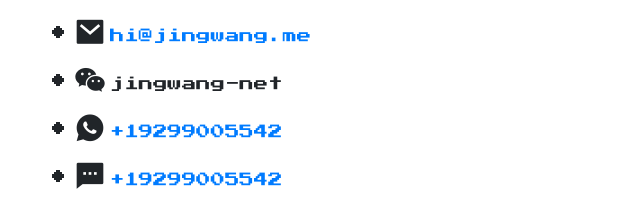
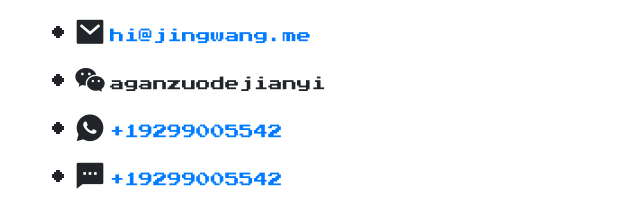
Before and after one commit to jingwangnet/jingwangnet.github.io, a plain HTML site: page index.html in a window 1280 px wide. Shown: the part 843-1046 px from the top of the page, 0-640 px from the left. Drawn offline with nearby package versions, Linux system fonts and the light colour scheme.

Commit message:
update contacts

```diff
--- a/index.html
+++ b/index.html
@@ -53,7 +53,7 @@
             <li><i class="ri-ie-fill"></i><a href="https://jingwang.me" target="_blank" title="website">jingwang.me</a></li>
             <li><i class="ri-telegram-fill"></i><a href="https://t.me/jingwangnet" target="_blank" title="telegram">@jingwangnet</a></li>
             <li><i class="ri-mail-fill"></i><a href="mailto:hi@jingwang.me" target="_blank" title="Email">hi@jingwang.me</a></li>
-            <li><i class="ri-wechat-fill"></i>jingwang-net</li>
+            <li><i class="ri-wechat-fill"></i>aganzuodejianyi</li>
             <li><i class="ri-whatsapp-fill"></i><a href="https://wa.me/19299005542" target="_blank" title="WhatsApp">+19299005542</a></li>
             <li><i class="ri-message-2-fill"></i><a href="sms:+1929005542&body=Hi%20there" target="_blank" title="SMS">+19299005542</a></li>
           </ul>
```
